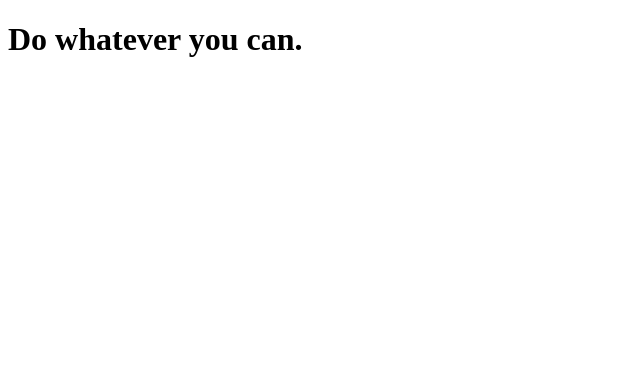
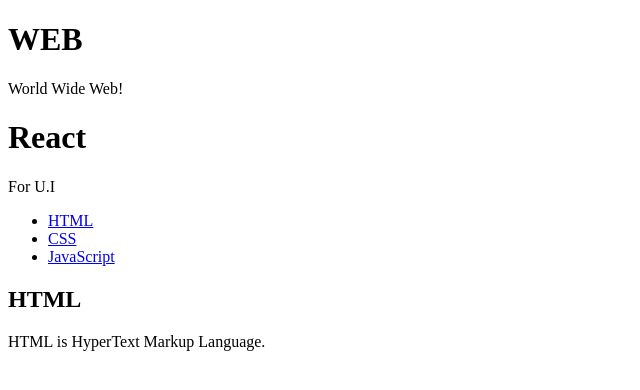
Before and after one commit to task11/react-learning, a React (Create React App) app: page / in a window 1280 px wide. Shown: the top 390 px of the page, without its empty margins (0-640 px from the left). Built offline with nearby package versions, Linux system fonts and the light colour scheme.

Commit message:
react-component add

```diff
--- a/src/App.js
+++ b/src/App.js
@@ -1,14 +1,50 @@
-import {Component} from 'react'
-import logo from './logo.svg';
+import React, {Component} from 'react'
 import './App.css';
+
+class Subject extends Component {
+  render () {
+    return (
+      <header>
+        <h1>{this.props.title}</h1>
+        {this.props.sub}
+      </header>
+    );
+  }
+}
+
+class TOC extends Component {
+  render() {
+    return (
+      <nav>
+        <ul>
+          <li><a href="1.html">HTML</a></li>
+          <li><a href="2.html">CSS</a></li>
+          <li><a href="3.html">JavaScript</a></li>
+        </ul>
+      </nav>
+    );
+  }
+}
+
+class Content extends Component {
+  render () {
+    return (
+      <article>
+        <h2>{this.props.title}</h2>
+        {this.props.desc}
+      </article>
+    );
+  }
+}
 
 class App extends Component {
   render () {
     return (
       <div className="App">
-
-        <h1>Do whatever you can.</h1>
-
+        <Subject title="WEB" sub="World Wide Web!"></Subject>
+        <Subject title="React" sub="For U.I"></Subject>
+        <TOC></TOC>
+        <Content title="HTML" desc="HTML is HyperText Markup Language."></Content>
       </div>
     );
   }
```
Also changed, not shown: public/pure.html (added, +27 -0 lines).
